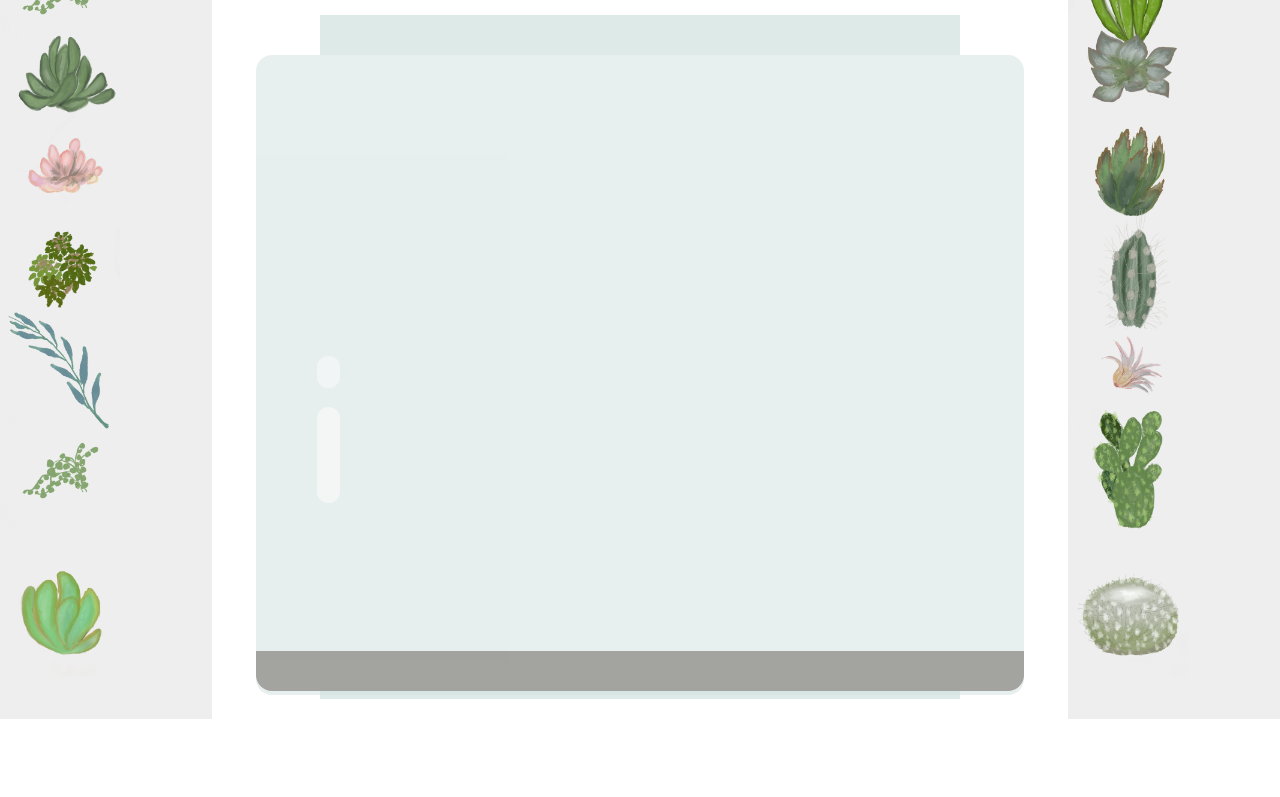
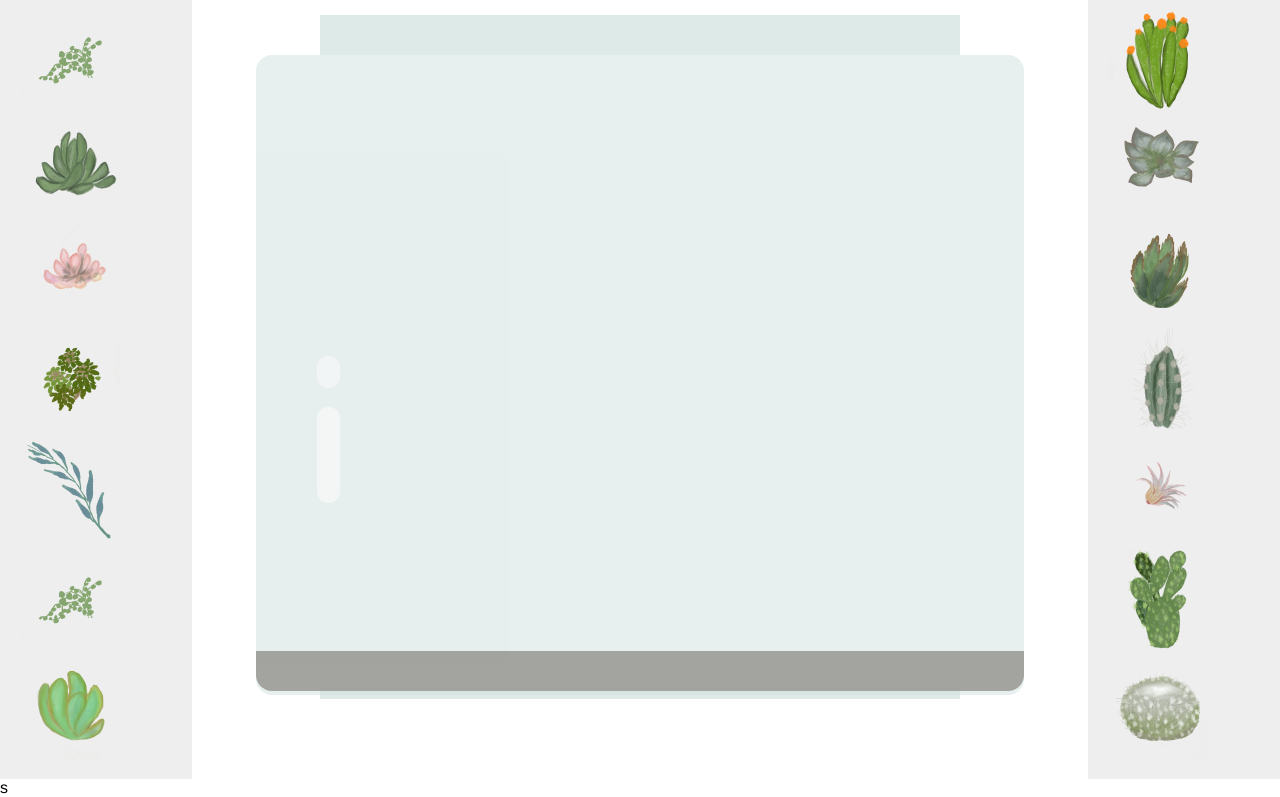
Before and after one commit to str-leshs/basic-web-eunseo, a plain HTML site: page week5/terrarium/index.html in a window 1280 px wide. Shown: the part 101-898 px from the top of the page. Before the commit the page ends 820 px from the top, so only its background shows below. Drawn offline with Linux system fonts and the light colour scheme.

Commit message:
feat: 8주차 수업 정리

```diff
--- a/week5/style.css
+++ b/week5/style.css
@@ -7,6 +7,12 @@ body {
   font-family: helvetica, arial, sans-serif;
   margin: 0;
   padding: 0;
+}
+
+#page {
+  position: relative;
+  width: 100%;
+  height: 100vh;
 }
 
 #left-container {
@@ -24,36 +30,96 @@ body {
   position: absolute;
   height: 100%;
   padding: 10px;
+  box-sizing: border-box;
 }
 
 .plant-holder {
   position: relative;
-  height: 10%;
-  left: -10px;
-  margin-bottom: 20px;
+  height: 100px;
+  left: 0px;
+  margin-bottom: 10px;
 }
 
 .plant {
   position: absolute;
-  max-width: 150%;
-  max-height: 150%;
+  max-width: 100%;
+  max-height: 100%;
   z-index: 2;
+  cursor: move;
+}
+
+.plant:active {
+  cursor: grabbing;
 }
 
 #plant1 {
-  top: 20%;
+  left: 10px;
+  top: 20px;
+}
+
+#plant2 {
+  left: 10px;
+  top: 10px;
+}
+
+#plant3 {
+  left: 10px;
+  top: 10px;
+}
+
+#plant4 {
+  left: 10px;
+  top: 10px;
+}
+
+#plant5 {
+  left: 10px;
+  top: 10px;
+}
+
+#plant6 {
+  left: 10px;
+  top: 10px;
 }
 
 #plant7 {
-  top: 60%;
+  left: 10px;
+  top: 10px;
 }
 
 #plant8 {
-  top: 20%;
+  left: 10px;
+  top: 20px;
+}
+
+#plant9 {
+  left: 10px;
+  top: 10px;
+}
+
+#plant10 {
+  left: 10px;
+  top: 10px;
+}
+
+#plant11 {
+  left: 10px;
+  top: 10px;
+}
+
+#plant12 {
+  left: 10px;
+  top: 10px;
+}
+
+#plant13 {
+  left: 10px;
+  top: 10px;
 }
 
 #plant14 {
-  top: 60%;
+  left: 10px;
+  top: 10px;
 }
 
 .jar-walls {
```
Also changed, not shown: week8/typing-game/index.html (added, +24 -0 lines), week8/typing-game/script.js (added, +65 -0 lines), week8/typing-game/style.css (added, +7 -0 lines).
